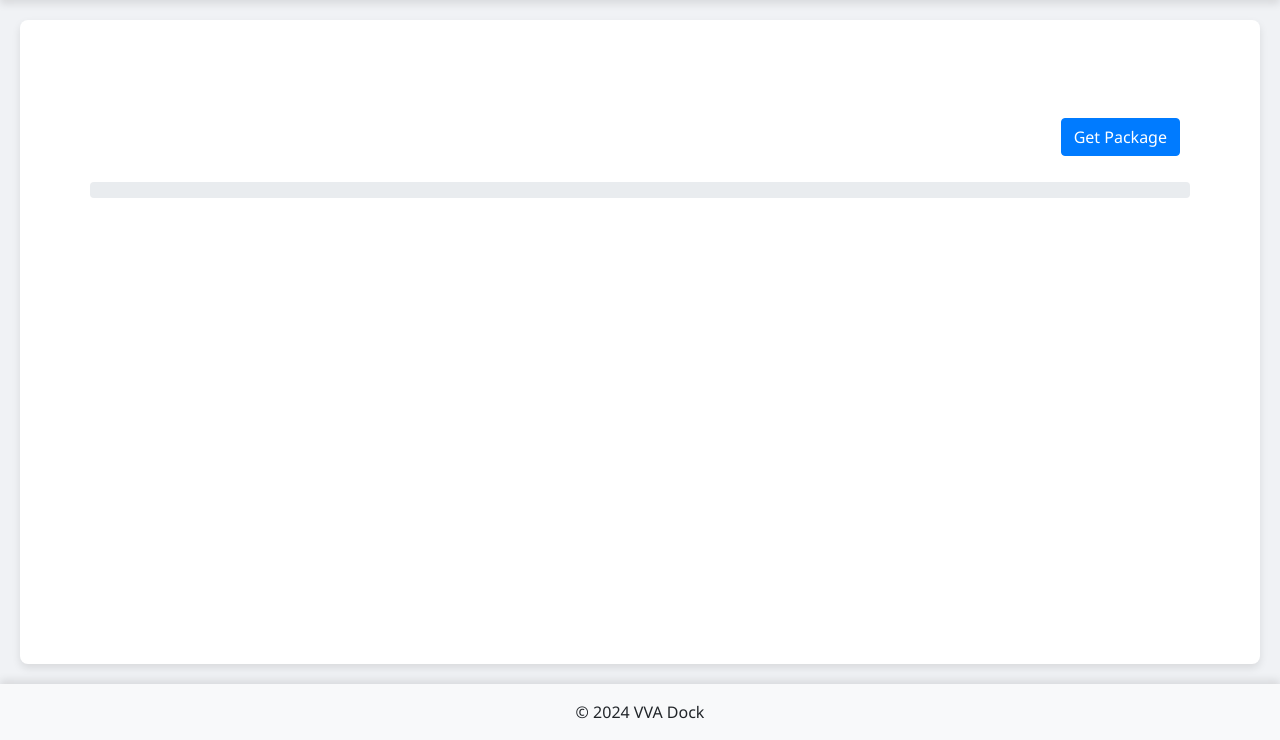
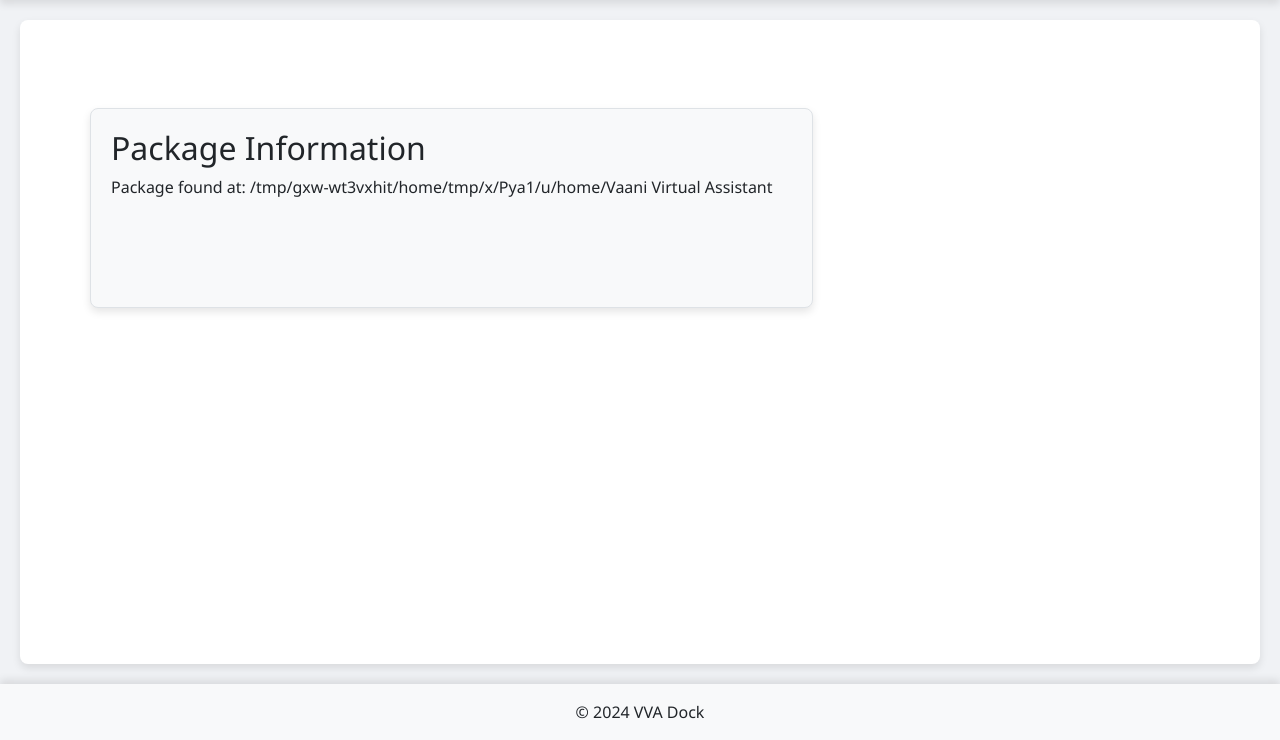
Before and after one commit to deb9911/vva_dock, a Flask app: page /package_management in a window 1280 px wide. Shown: the part 60-800 px from the top of the page. Run offline with Flask 3, Linux system fonts and the light colour scheme; the visitor is signed in with stand-in values (Sample User, id 1); some libraries are stand-ins or nearby versions.

Commit message:
package_management.html & home.html updated for existing system details.

```diff
--- a/app.py
+++ b/app.py
@@ -174,18 +174,25 @@ def index():
 @app.route('/home')
 @login_required
 def home():
-    # Path to cmd.json file
-    home_directory = os.path.expanduser("~")
-    cmd_json_path = os.path.join(home_directory, "Vaani Virtual Assistant", "query_list", "cmd.json")
+    # Define paths using the user's home directory
+    user_home_dir = os.path.expanduser("~")
+    base_dir = os.path.join(user_home_dir, 'Vaani Virtual Assistant')
+    query_list_path = os.path.join(base_dir, 'query_list', 'cmd.json')
+    commands = []
 
-    # Load commands from cmd.json
-    commands = []
-    if os.path.exists(cmd_json_path):
+    # Check if base directory and cmd.json exist
+    if os.path.exists(base_dir) and os.path.exists(query_list_path):
         try:
-            with open(cmd_json_path, 'r') as file:
-                commands = json.load(file).get("commands", [])
-        except (json.JSONDecodeError, KeyError):
-            flash("Error loading commands.", "danger")
+            with open(query_list_path, 'r') as file:
+                data = json.load(file)
+                # Iterate over all lists in the JSON and aggregate commands
+                for key, cmd_list in data.items():
+                    if isinstance(cmd_list, list):
+                        commands.extend(cmd_list)
+        except json.JSONDecodeError:
+            flash('Error decoding cmd.json file', 'danger')
+        except Exception as e:
+            flash(f'Error loading commands: {str(e)}', 'danger')
     print(f'commands\t::\t{commands}')
     print("Accessing home - logged in:", session.get('logged_in'))
     return render_template('home.html', user_name="John Doe", user_email=session.get('email'),
@@ -403,10 +410,25 @@ def fetch_file_structure():
 @app.route('/package_management')
 @login_required
 def package_management():
-    setup_complete = session.get('setup_complete', False)
-    package_path = session.get('package_path', None)
+    # Define the base directory path in a generic way
+    user_home_dir = os.path.expanduser("~")
+    base_dir = os.path.join(user_home_dir, 'Vaani Virtual Assistant')
+    if base_dir:
+        print('Get It')
+    else:
+        print('Damn')
+    setup_complete = False
 
-    return render_template('package_management.html', setup_complete=setup_complete, package_path=package_path)
+    # Check if the 'Vaani Virtual Assistant' directory exists
+    # if os.path.exists(base_dir):
+    if base_dir:
+        setup_complete = True
+        package_path = base_dir
+    else:
+        package_path = None
+
+    return render_template('package_management.html', setup_complete=setup_complete,
+                           package_path=package_path)
 
 
 @app.route('/download_package', methods=['POST'])
--- a/templates/package_management.html
+++ b/templates/package_management.html
@@ -4,48 +4,51 @@
 <div class="container mt-5">
     <div class="row">
         <div class="col-md-8">
-            <div id="infoPanel" class="info-box" style="display: none;">
+            <div id="infoPanel" class="info-box" {% if not setup_complete %}style="display: none;"{% endif %}>
                 <h2>Package Information</h2>
-                <p id="packageDetails"></p>
+                <p id="packageDetails">
+                    {% if setup_complete %}
+                        Package found at: {{ package_path }}
+                    {% else %}
+                        No package found. Please download it.
+                    {% endif %}
+                </p>
             </div>
         </div>
 
         <div class="col-md-4 text-right">
+            {% if not setup_complete %}
                 <button id="getPackageBtn" class="btn btn-primary">Get Package</button>
+            {% endif %}
         </div>
     </div>
 
     <!-- Progress Bar -->
+    {% if not setup_complete %}
         <div class="progress mt-3">
             <div id="progressBar" class="progress-bar" role="progressbar" style="width: 0%;" aria-valuenow="0" aria-valuemin="0" aria-valuemax="100">0%</div>
         </div>
+    {% endif %}
 </div>
 
 <script>
-    document.getElementById("getPackageBtn").addEventListener("click", function() {
-        const getPackageBtn = this;
+    document.addEventListener("DOMContentLoaded", function() {
+        const getPackageBtn = document.getElementById("getPackageBtn");
         const infoPanel = document.getElementById("infoPanel");
         const packageDetails = document.getElementById("packageDetails");
         const progressBar = document.getElementById('progressBar');
-        let intervalId;
 
-        // Disable button and show processing state
+        if (getPackageBtn) {
+            getPackageBtn.addEventListener("click", function() {
                 getPackageBtn.disabled = true;
                 getPackageBtn.textContent = "Processing...";
 
                 // Fetch package download
                 fetch('/download_package', { method: 'POST' })
-            .then(response => {
-                if (!response.ok) {
-                    throw new Error('Failed to start package download.');
-                }
-                return response.json();
-            })
+                    .then(response => response.json())
                     .then(data => {
                         if (data.status === 'success') {
-                    packageDetails.innerHTML = `
-                        <p>Package downloaded and extracted to: ${data.package_path}</p>
-                    `;
+                            packageDetails.textContent = `Package downloaded and extracted to: ${data.package_path}`;
                             infoPanel.style.display = "block";
                         } else {
                             throw new Error(data.message);
@@ -60,21 +63,15 @@
                     });
 
                 // Start progress bar monitoring
-        intervalId = setInterval(() => {
+                const intervalId = setInterval(() => {
                     fetch('/progress')
-                .then(response => {
-                    if (!response.ok) {
-                        throw new Error('Failed to retrieve progress.');
-                    }
-                    return response.json();
-                })
+                        .then(response => response.json())
                         .then(data => {
                             const progress = data.progress;
                             progressBar.style.width = progress + '%';
                             progressBar.setAttribute('aria-valuenow', progress);
                             progressBar.textContent = progress + '%';
 
-                    // Stop updating when 100% is reached
                             if (progress >= 100) {
                                 clearInterval(intervalId);
                             }
@@ -85,5 +82,7 @@
                         });
                 }, 1000);
             });
+        }
+    });
 </script>
 {% endblock %}
```
Lines whose indentation alone changed are shown as unchanged.
